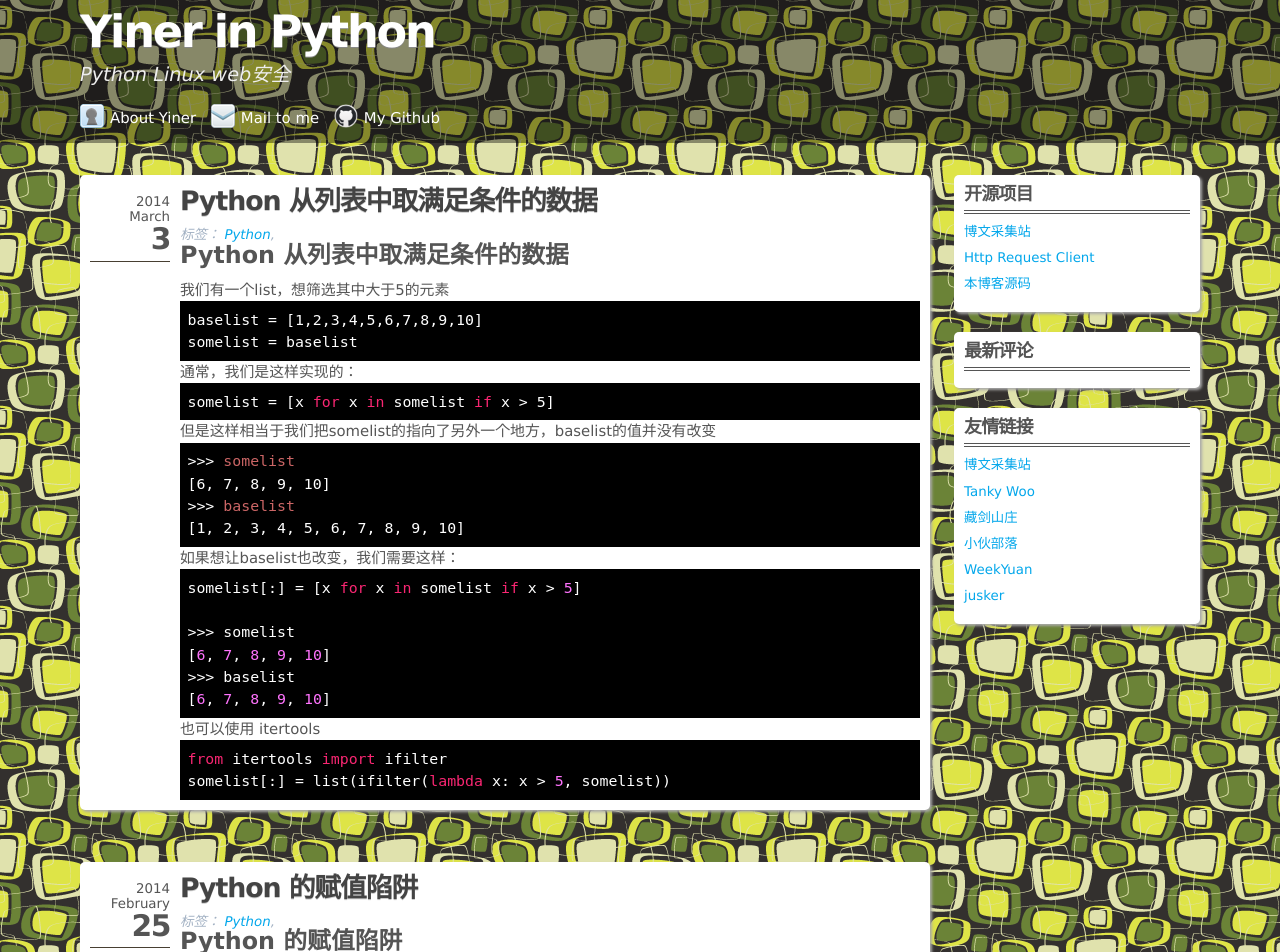
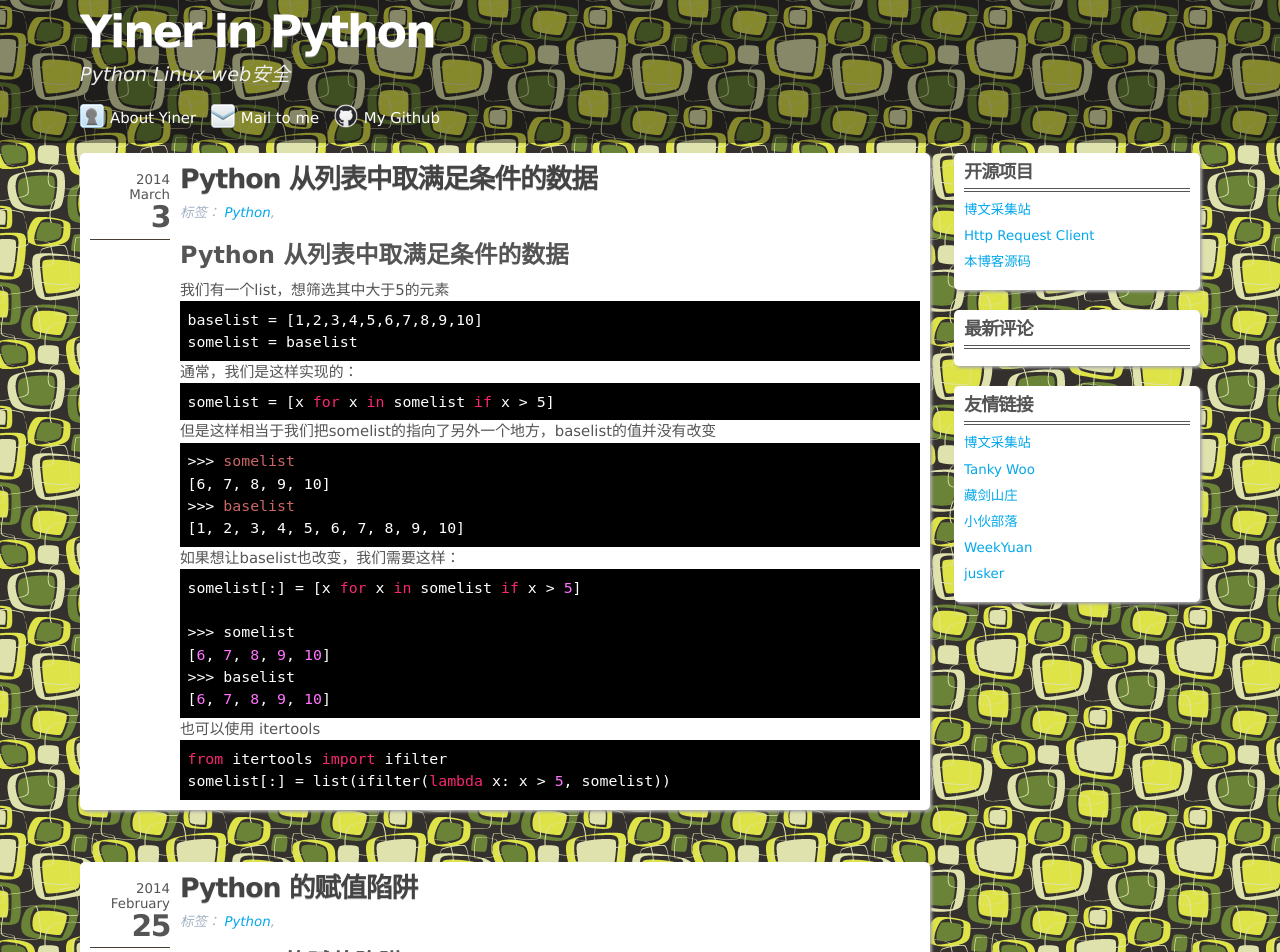
Before and after one commit to Pyiner/_yiner.github.io, a Jekyll site: the page built from index.html, in a window 1280 px wide. Shown: the top 952 px of the page. Built offline with Jekyll 4.4.1, drawn with Linux system fonts in a browser that asks for light colours; the list of posts is cut into pages by our own code; comment, search, counter and statistics services are not loaded.

Commit message:
Update index.html

```diff
--- a/index.html
+++ b/index.html
@@ -34,7 +34,7 @@
         </header>
     </div>
     <div id="body">
-        <section id="content">
+        <section id="content" style="margin-top:-22px">
             {% for post in paginator.posts %}
             <article class="post">
                 <h2 class="post-title"><a href={{ post.url}}>{{ post.title}}</a></h2>
@@ -50,7 +50,7 @@
 
             </span>
         </p>
-                <section class="article-content" style="margin-top:-22px">{{ post.content }}</section>
+                <section class="article-content" >{{ post.content }}</section>
             </article>
             {% endfor %}
         <p class="post-nav" style="">
```
